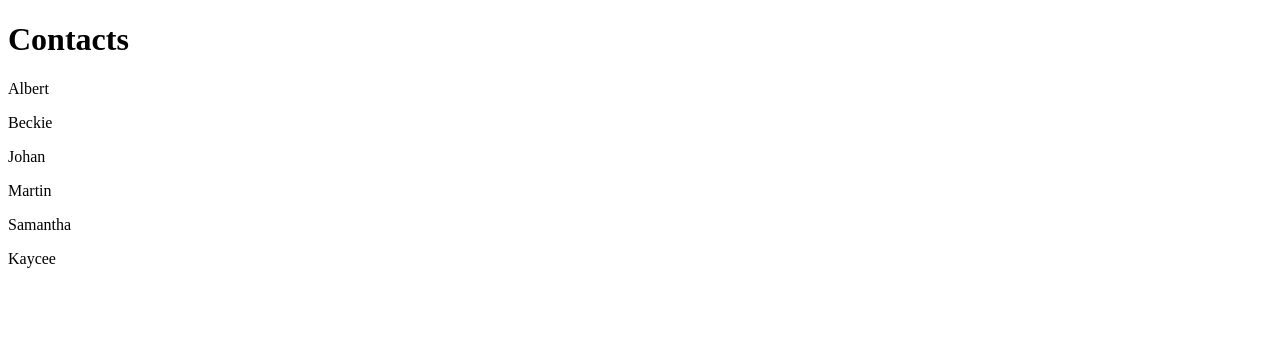
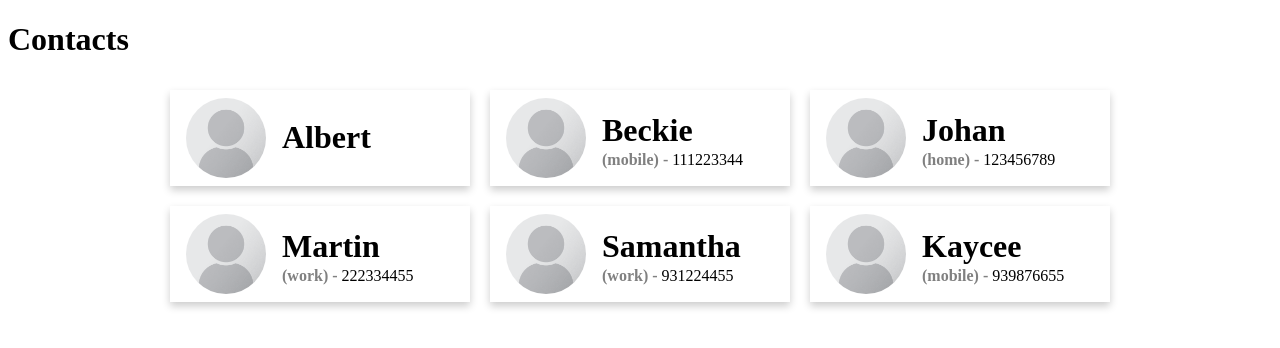
Before and after one commit to kaikcreator/angular-school-c2, an Angular app: page / in a window 1280 px wide. Shown: the top 348 px of the page. Built offline with nearby package versions, Linux system fonts and the light colour scheme.

Commit message:
completed point 4

```diff
--- a/src/app/contact/contact.component.html
+++ b/src/app/contact/contact.component.html
@@ -0,0 +1,10 @@
+<div class="contact">
+    <img class="contact-image" [src]="contact.picture">
+    <div class="contact-details">
+      <h1 class="contact-detail-name">{{contact.name}}</h1>
+      <p class="contact-detail-phone" *ngIf="contact.phones?.length">
+        <span class="contact-detail-phone-type">({{contact.phones[0].type}}) - </span>
+        <span class="contact-detail-phone-number">{{contact.phones[0].number}}</span>
+      </p>
+    </div>
+  </div>
--- a/src/app/contacts-list/contacts-list.component.html
+++ b/src/app/contacts-list/contacts-list.component.html
@@ -1,2 +1,4 @@
 <h1>Contacts</h1>
-<p *ngFor="let contact of contacts"> {{contact.name}} </p>
+<div class="contacts-list">
+    <app-contact *ngFor="let contact of contacts" [contact]="contact"></app-contact>
+</div>
```
